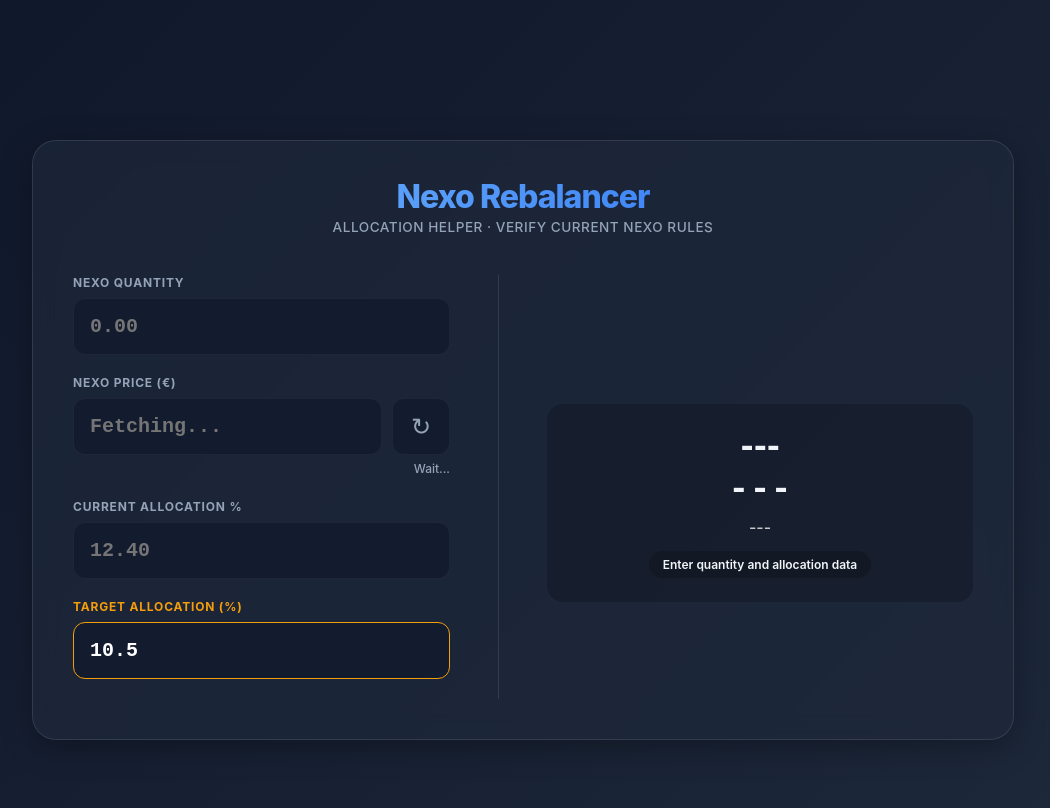
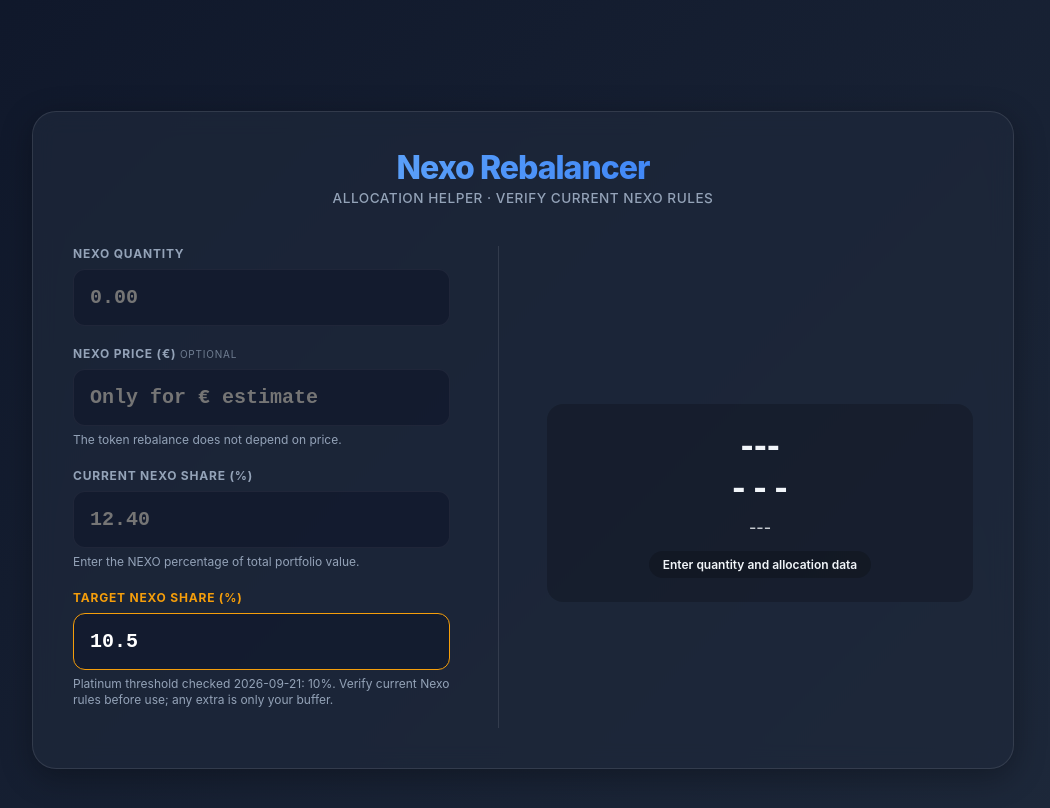
Before and after one commit to falker47/nexo-rebalancer, a website with bundled scripts: page index.html in a window 1280 px wide. Shown: the whole page, without its empty margins (117-1167 px from the left). Built offline with nearby package versions, Linux system fonts and the light colour scheme.

Commit message:
fix: remove stale live-price controls from UI

```diff
--- a/index.html
+++ b/index.html
@@ -45,25 +45,23 @@
                 </div>
 
                 <div class="input-group">
-                    <label>NEXO Price (€)</label>
-                    <div class="price-wrapper">
-                        <input type="number" id="nexoPrice" step="0.0001" placeholder="Fetching..." inputmode="decimal">
-                        <button class="refresh-btn">↻</button>
-                    </div>
-                    <div id="apiStatus" class="api-status">Wait...</div>
+                    <label>NEXO Price (€) <small>optional</small></label>
+                    <input type="number" id="nexoPrice" step="0.0001" min="0" placeholder="Only for € estimate" inputmode="decimal">
+                    <div class="field-note">The token rebalance does not depend on price.</div>
                 </div>
 
                 <div class="input-group">
-                    <label>Current Allocation %</label>
-                    <input type="number" id="currentPct" step="0.01" placeholder="12.40" inputmode="decimal">
+                    <label>Current NEXO Share (%)</label>
+                    <input type="number" id="currentPct" step="0.01" min="0.01" max="100" placeholder="12.40" inputmode="decimal">
+                    <div class="field-note">Enter the NEXO percentage of total portfolio value.</div>
                 </div>
 
                 <div class="separator"></div>
 
                 <div class="input-group">
-                    <label style="color: var(--highlight);">Target Allocation (%)</label>
-                    <input type="number" id="targetPct" step="0.1" value="10.5" style="border-color: var(--highlight);"
-                        inputmode="decimal">
+                    <label style="color: var(--highlight);">Target NEXO Share (%)</label>
+                    <input type="number" id="targetPct" step="0.1" min="0.1" max="100" value="10.5" style="border-color: var(--highlight);" inputmode="decimal">
+                    <div class="field-note">Platinum threshold checked 2026-09-21: 10%. Verify current Nexo rules before use; any extra is only your buffer.</div>
                 </div>
             </div>
 
```
